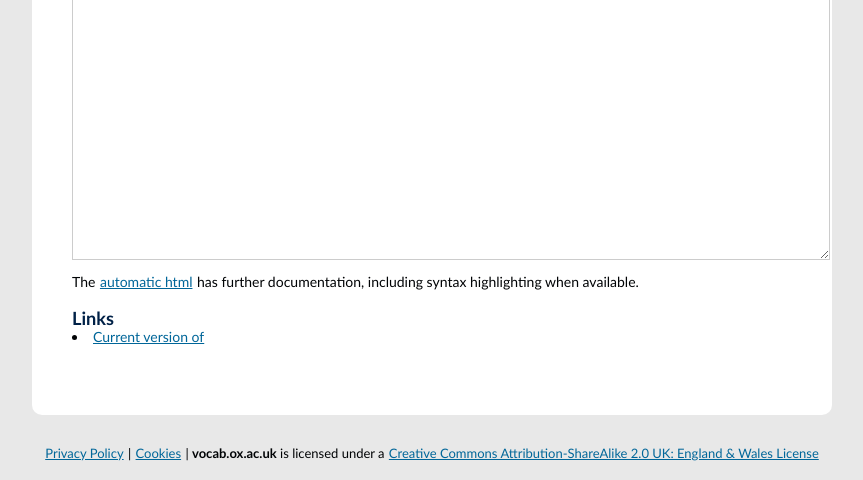
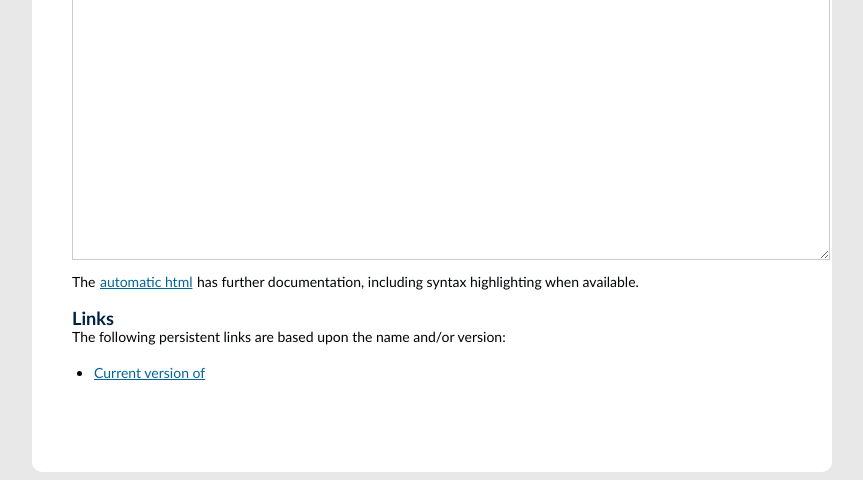
Before and after one commit to BDLSS/vcabtext, a Django app: template vocabdj/vdata/templates/native.html in a window 1280 px wide. Shown: the part 606-1086 px from the top of the page, without its empty margins (208-1071 px from the left). Run offline with Django 3.2, Linux system fonts and the light colour scheme; the template is opened without the code that fills it, so the values that code supplies are empty; some libraries are stand-ins or nearby versions.

Commit message:
Addded intro on links.

```diff
--- a/vocabdj/vdata/templates/native.html
+++ b/vocabdj/vdata/templates/native.html
@@ -20,10 +20,10 @@
 further documentation, including syntax highlighting when available.</p>
 
 <h2>Links</h2>
-
+<p>The following persistent links are based upon the name and/or version:</p>
+<ul>
 {% if document.version_current %}
 
-<ul>
 <li>
 {% if document.version_current %}
 	<a href="/{{document.name}}/{{document.version_current }}/">Download {{document.name}} version {{document.version_current }}</a>
@@ -42,7 +42,6 @@
 </li>
 
 
-
 {% endif %}
 
 <li>
@@ -50,10 +49,6 @@
 </li>
 
 </ul>
-
-
-
-
 
 
 {% endblock%}
```
